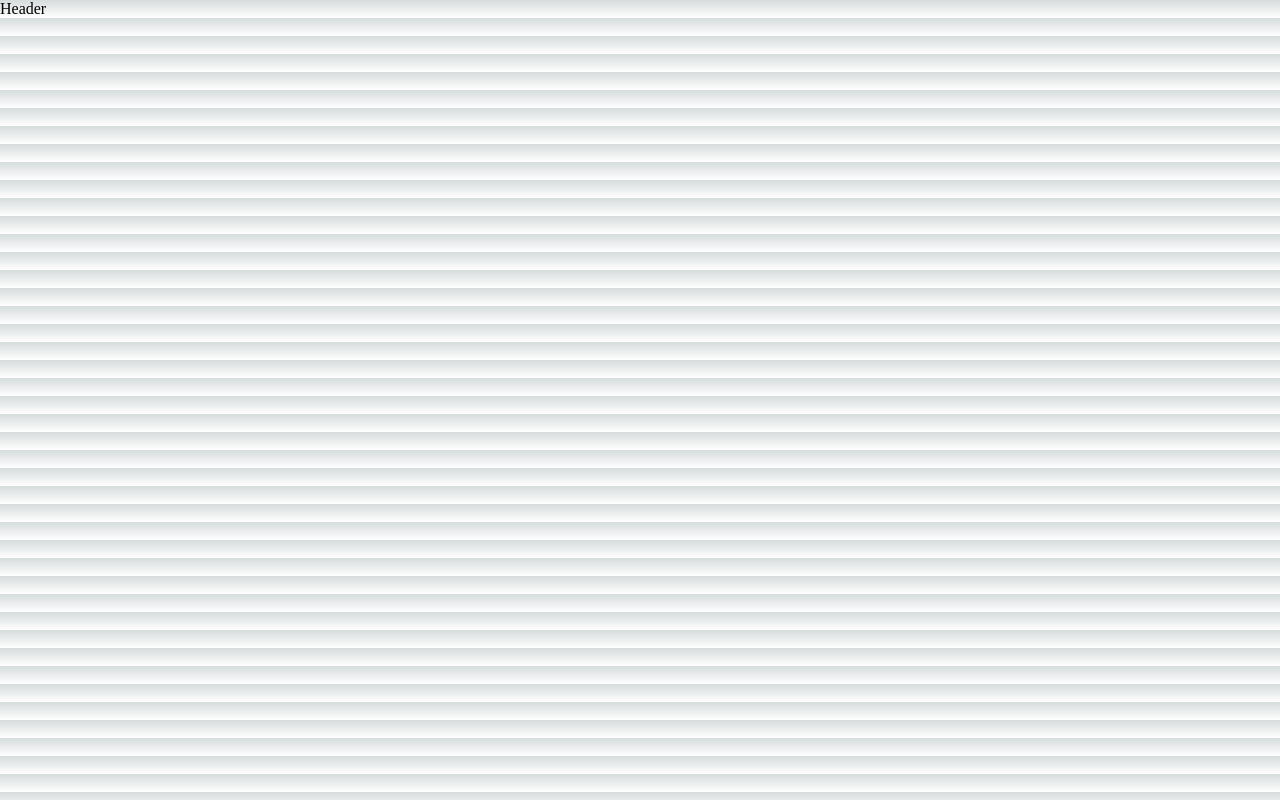
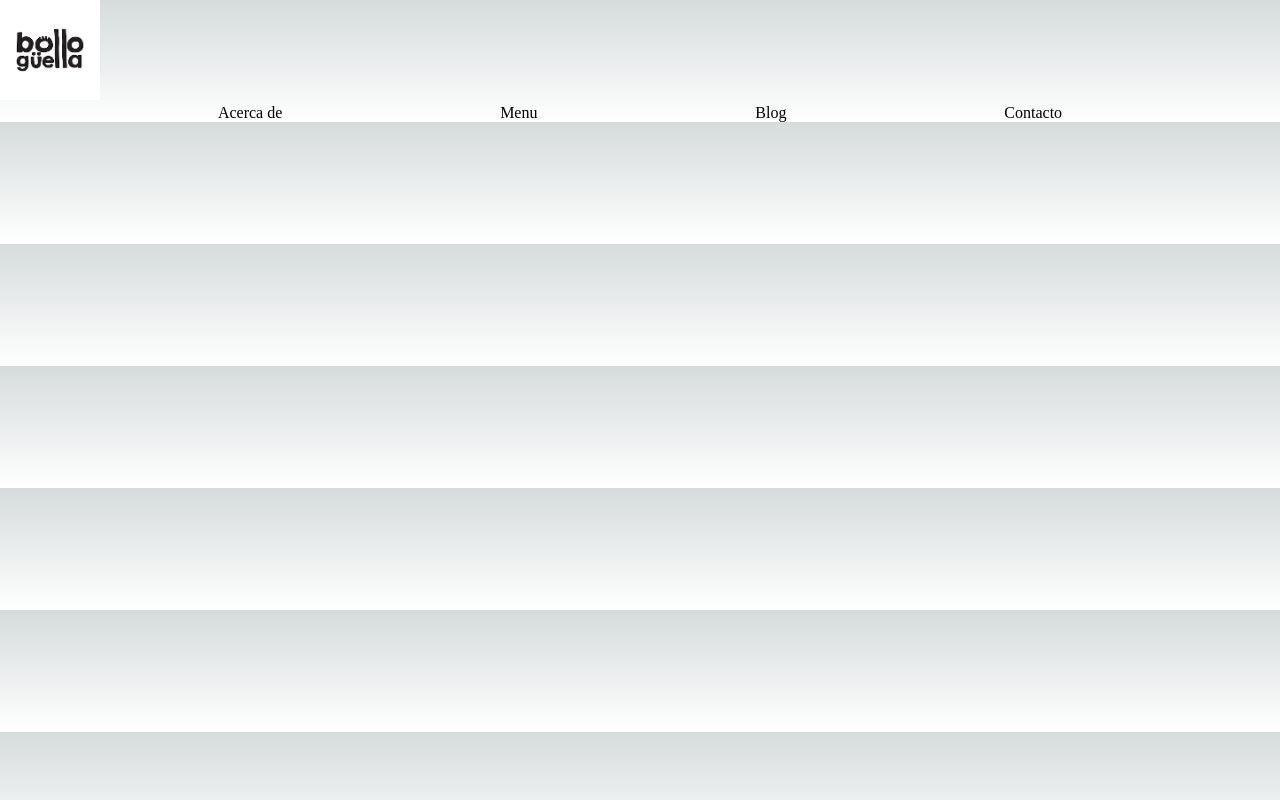
Before and after one commit to pm-moyanor/next-bollo-guella, a Next.js app: page /Header in a window 1280 px wide. Built offline with nearby package versions, Linux system fonts and the light colour scheme.

Commit message:
add banner content

```diff
--- a/pages/Header.js
+++ b/pages/Header.js
@@ -1,9 +1,30 @@
-import React from 'react'
+import React from "react";
+import styles from "../styles/Header.module.css"
+import Image from "next/image";
 
 const Header = () => {
   return (
-    <div>Header</div>
-  )
-}
+    <div>
 
-export default Header
+      <nav>
+        <Image src="/bollo-guella-logo.png" width={100} height={100}/>
+        <ul className={styles.navList}>
+          <li>
+            <a href="#about">Acerca de</a>
+          </li>
+          <li>
+            <a href="#menu">Menu</a>
+          </li>
+          <li>
+            <a href="#blog">Blog</a>
+          </li>
+          <li>
+            <a href="#contact">Contacto</a>
+          </li>
+        </ul>
+      </nav>
+    </div>
+  );
+};
+
+export default Header;
--- /dev/null
+++ b/styles/Header.module.css
@@ -0,0 +1,7 @@
+.navList{
+    display: flex;
+    align-items: center;
+    justify-content: space-evenly;
+    list-style: none;
+
+}
```
Also changed, not shown: pages/Banner.js (+16 -5 lines), pages/Contact.js (+8 -5 lines), public/bollo-guella-logo.png (added).
